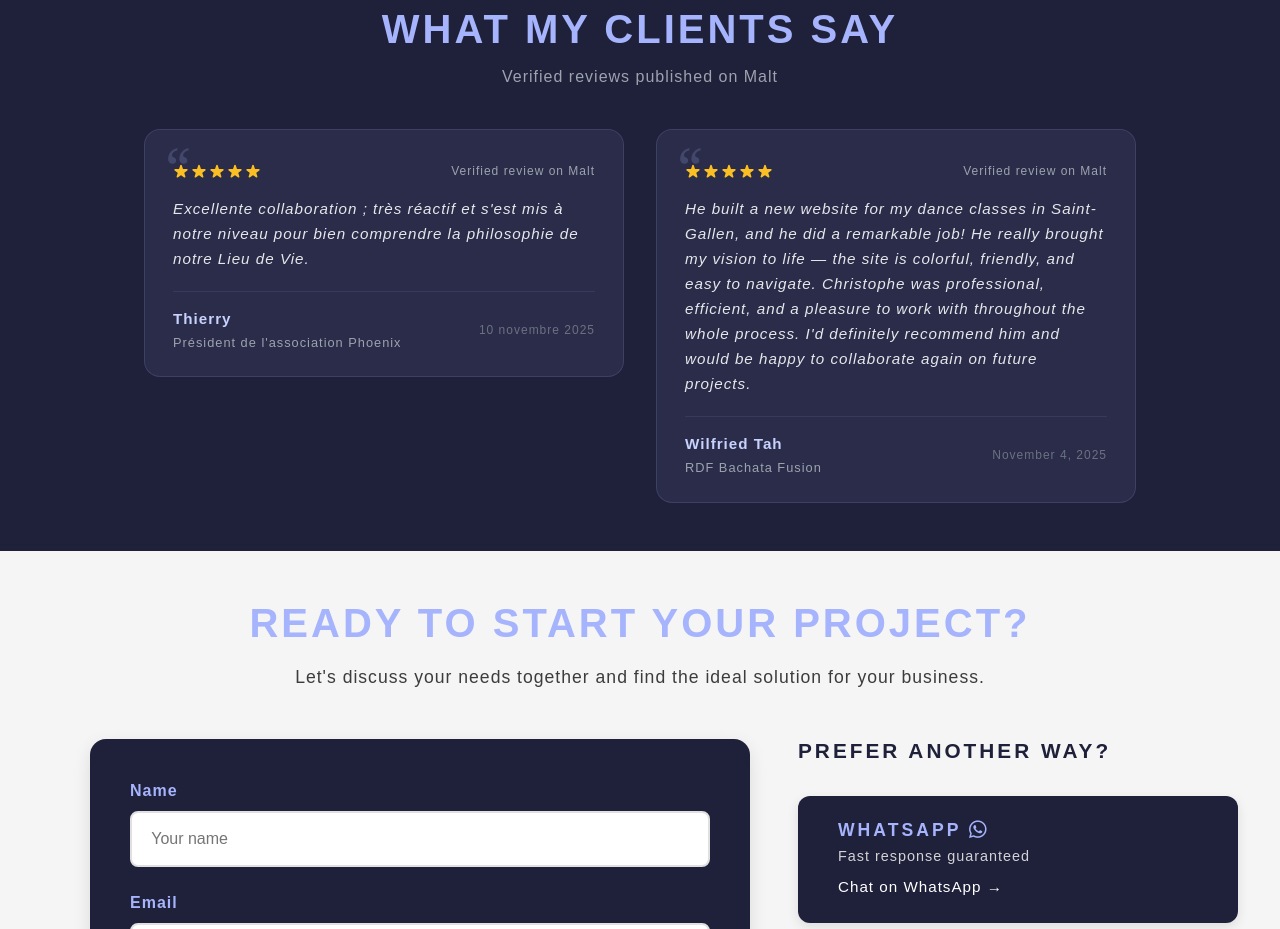
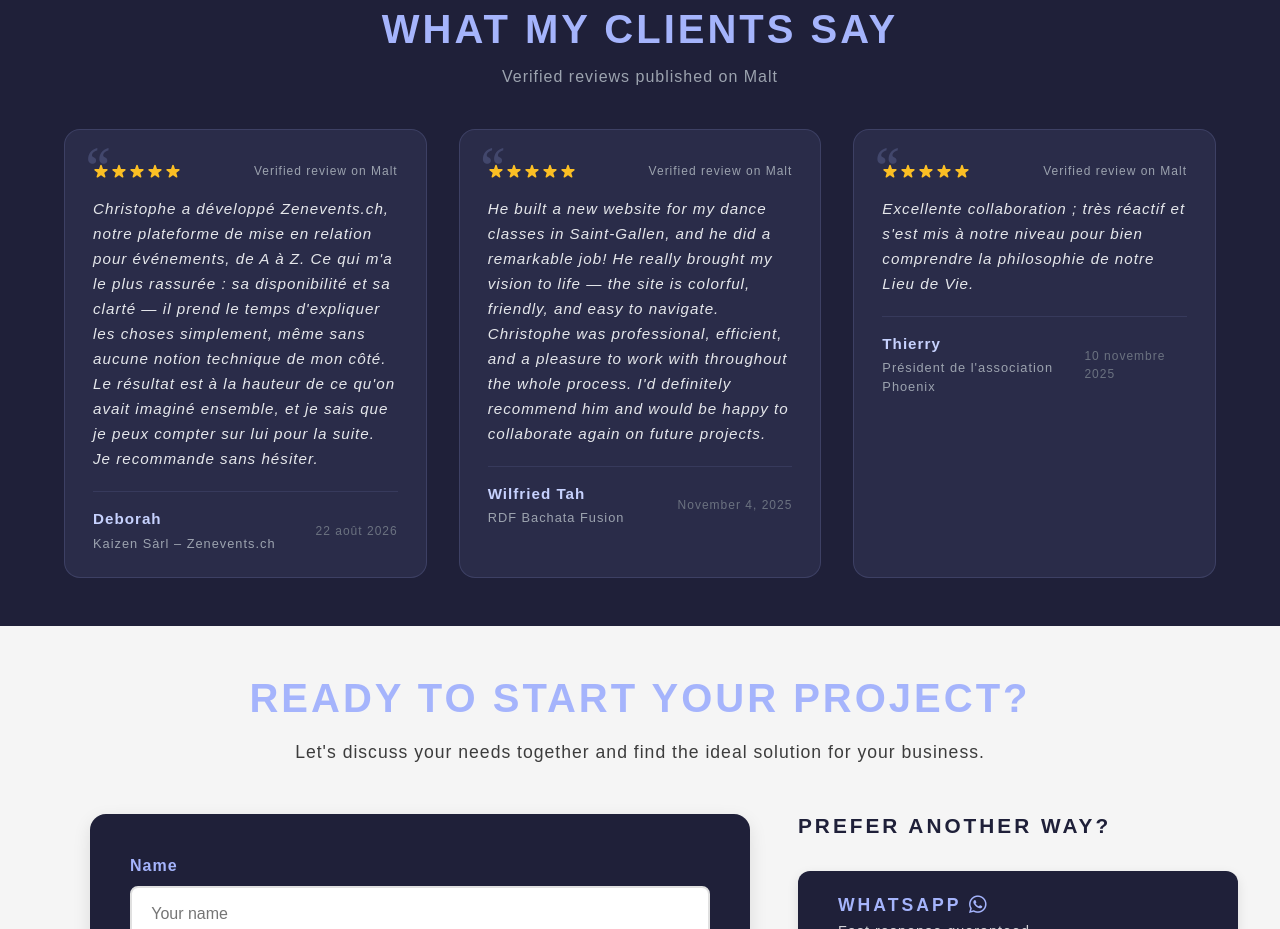
Before and after one commit to ChristopheTesconi/portfolio_v2, a Next.js app: page /en in a window 1280 px wide. Shown: the part 4320-5249 px from the top of the page. Built offline with nearby package versions, Linux system fonts and the light colour scheme.

Commit message:
feat: ajout avis Deborah, affichage 3 temoignages cote a cote

```diff
--- a/components/sections/Testimonials/Testimonials.module.css
+++ b/components/sections/Testimonials/Testimonials.module.css
@@ -23,10 +23,19 @@
 
 .cardsContainer {
   display: flex;
+  flex-wrap: wrap;
   gap: 2rem;
-  max-width: 1000px;
+  max-width: 1400px;
   margin: 0 auto;
   justify-content: center;
+  align-items: stretch;
+}
+
+.cardsContainer > * {
+  flex: 1 1 0;
+  min-width: 300px;
+  max-width: 460px;
+  display: flex;
 }
 
 .card {
@@ -36,7 +45,9 @@
   border-radius: 1rem;
   padding: 2rem 1.75rem 1.5rem;
   flex: 1;
-  max-width: 480px;
+  width: 100%;
+  height: 100%;
+  min-width: 300px;
   transition: border-color 0.3s ease;
 }
 
--- a/components/sections/Testimonials/Testimonials.tsx
+++ b/components/sections/Testimonials/Testimonials.tsx
@@ -18,13 +18,13 @@ import styles from "./Testimonials.module.css";
 
 const testimonials = [
   {
-    id: 1,
-    author: "Thierry",
-    company: "Président de l'association Phoenix",
-    date: "2025-11-10",
+    id: 3,
+    author: "Deborah",
+    company: "Kaizen Sàrl – Zenevents.ch",
+    date: "2026-08-22",
     rating: 5,
     platform: "Malt",
-    text: "Excellente collaboration ; très réactif et s'est mis à notre niveau pour bien comprendre la philosophie de notre Lieu de Vie.",
+    text: "Christophe a développé Zenevents.ch, notre plateforme de mise en relation pour événements, de A à Z. Ce qui m'a le plus rassurée : sa disponibilité et sa clarté — il prend le temps d'expliquer les choses simplement, même sans aucune notion technique de mon côté. Le résultat est à la hauteur de ce qu'on avait imaginé ensemble, et je sais que je peux compter sur lui pour la suite. Je recommande sans hésiter.",
     lang: "fr",
   },
   {
@@ -36,6 +36,16 @@ const testimonials = [
     platform: "Malt",
     text: "He built a new website for my dance classes in Saint-Gallen, and he did a remarkable job! He really brought my vision to life — the site is colorful, friendly, and easy to navigate. Christophe was professional, efficient, and a pleasure to work with throughout the whole process. I'd definitely recommend him and would be happy to collaborate again on future projects.",
     lang: "en",
+  },
+  {
+    id: 1,
+    author: "Thierry",
+    company: "Président de l'association Phoenix",
+    date: "2025-11-10",
+    rating: 5,
+    platform: "Malt",
+    text: "Excellente collaboration ; très réactif et s'est mis à notre niveau pour bien comprendre la philosophie de notre Lieu de Vie.",
+    lang: "fr",
   },
 ];
 
```
